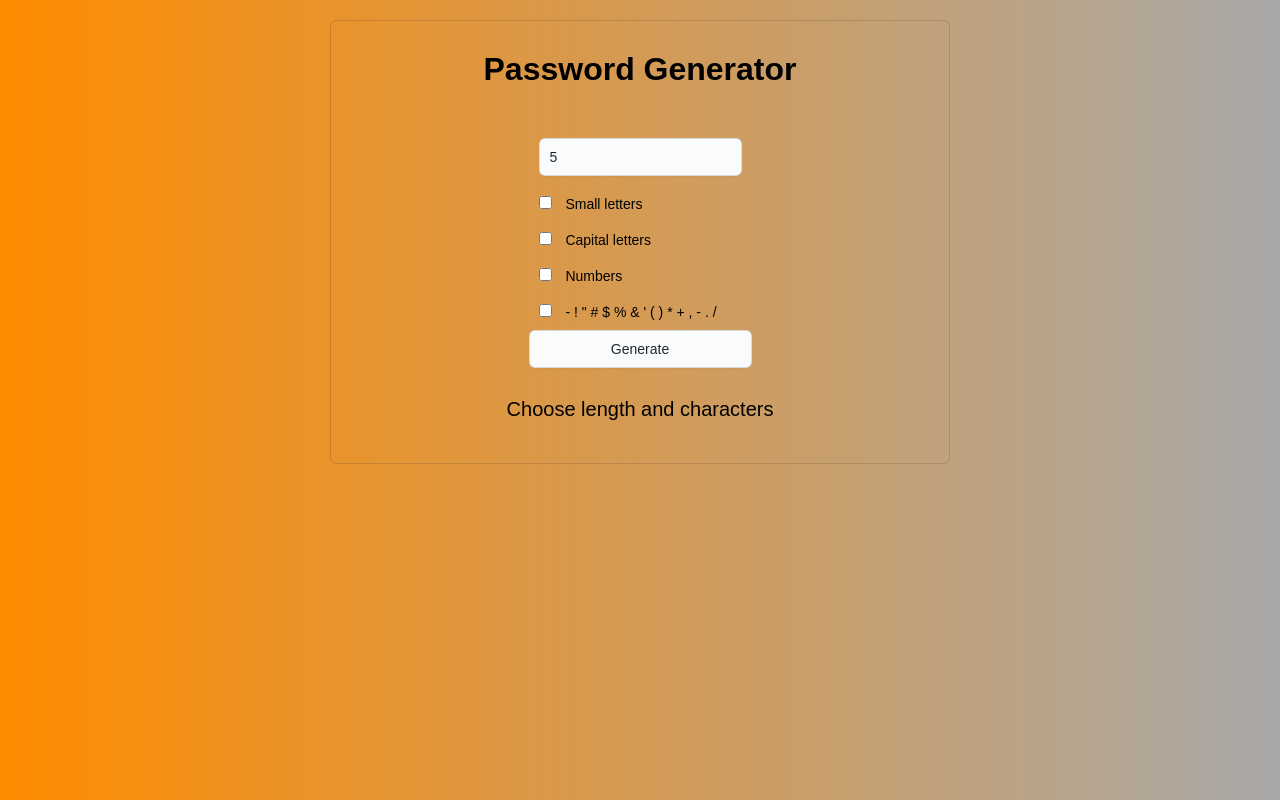
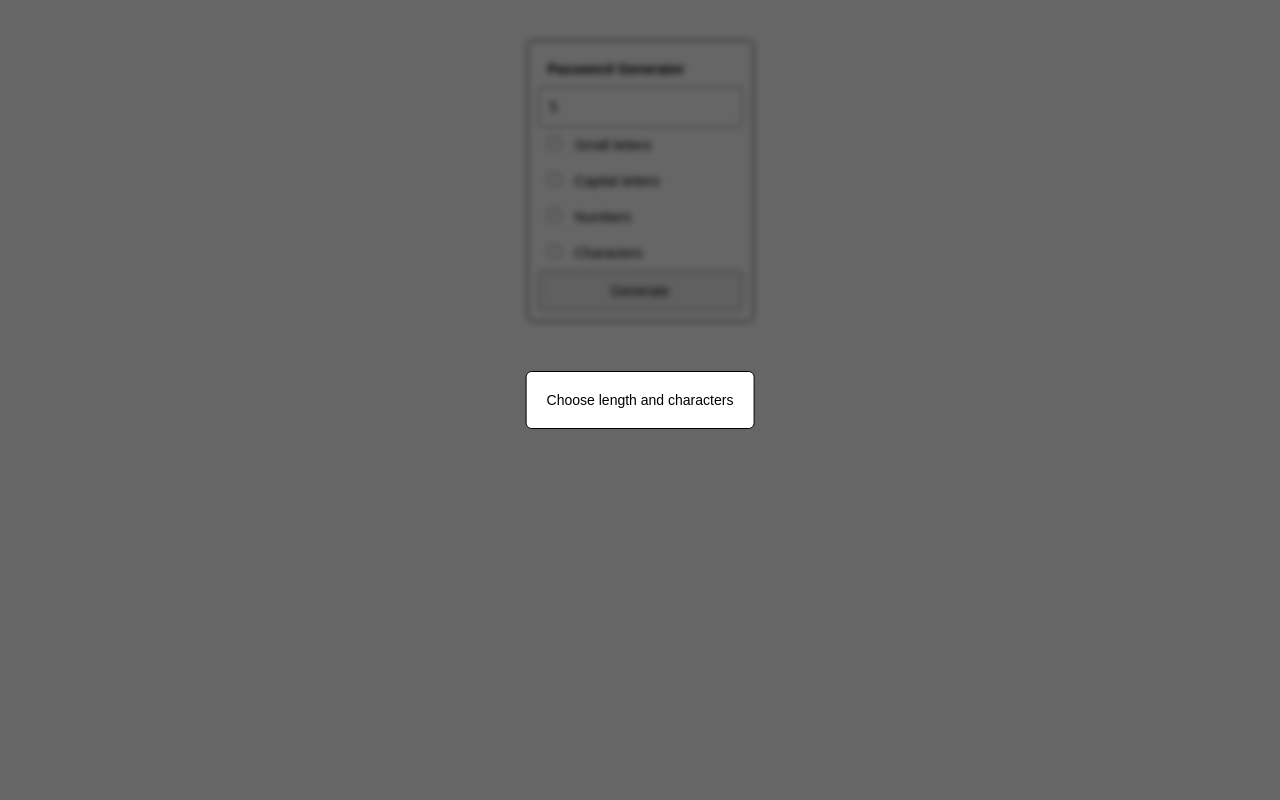
Before and after one commit to TomekTopolewski/Password-Generator, a plain HTML site: page index.html in a window 1280 px wide. Both pictures are taken after typing "5" into the empty fields and a click on the button "Generate". Drawn offline with Linux system fonts and the light colour scheme; a web font is replaced by a local one.

Commit message:
Added window

```diff
--- a/index.html
+++ b/index.html
@@ -1,3 +1,4 @@
+<!-- - ! " # $ % & ' ( ) * + , - . / -->
 <!DOCTYPE html>
 <html lang="en">
   <head>
@@ -6,42 +7,33 @@
     <meta http-equiv="X-UA-Compatible" content="ie=edge" />
     <link rel="stylesheet" href="style.css"
   </head>
-
   <body>
-    <section class="out">
-      <header>
+    <header></header>
+    <main>
       <h1>Password Generator</h1>
-      </header>
-      <main>
-        <section class="menu">
-          <section class="menu-one">
-            <input type="number" class="password-length" placeholder="length" />
-          </section>
-          <section class="menu-two">
+      <input type="number" class="length" placeholder="length" />
+      <div>
         <input type="checkbox" id="small-letters" />
         <label for="small-letters">Small letters</label>
-          </section>
-          <section class="menu-three">
+      </div>
+      <div>
         <input type="checkbox" id="capital-letters" />
         <label for="capital-letters">Capital letters</label>
-          </section>
-          <section class="menu-four">
+      </div>
+      <div>
         <input type="checkbox" id="numbers" />
         <label for="numbers">Numbers</label>
-          </section>
-          <section class="menu-five">
-            <input type="checkbox" id="character-set-one" />
-            <label for="character-set-one"
-              >- ! " # $ % & ' ( ) * + , - . /</label
-            >
-          </section>
+      </div>
+      <div>
+        <input type="checkbox" id="characters" />
+        <label for="characters">Characters</label>
+      </div>
       <button class="btn">Generate</button>
-        </section>
-        <section>
-          <div class="password"></div>
-        </section>
     </main>
-    </section>
+    <div class="window hidden">
+      <p class="password"></p>
+    </div>
+    <div class="overlay hidden"></div>
     <script src="script.js"></script>
   </body>
 </html>
--- a/script.js
+++ b/script.js
@@ -26,7 +26,7 @@ const smallLetters = [97, 122];
 
 const userInput = [];
 
-document.querySelector(".menu-two").addEventListener("change", () => {
+document.getElementById("small-letters").addEventListener("change", () => {
   if (userInput.includes(smallLetters)) {
     const index = userInput.indexOf(smallLetters);
     userInput.splice(index, 1);
@@ -35,7 +35,7 @@ document.querySelector(".menu-two").addEventListener("change", () => {
   }
 });
 
-document.querySelector(".menu-three").addEventListener("change", () => {
+document.getElementById("capital-letters").addEventListener("change", () => {
   if (userInput.includes(capitalLetters)) {
     const index = userInput.indexOf(capitalLetters);
     userInput.splice(index, 1);
@@ -44,7 +44,7 @@ document.querySelector(".menu-three").addEventListener("change", () => {
   }
 });
 
-document.querySelector(".menu-four").addEventListener("change", () => {
+document.getElementById("numbers").addEventListener("change", () => {
   if (userInput.includes(numbers)) {
     const index = userInput.indexOf(numbers);
     userInput.splice(index, 1);
@@ -53,7 +53,7 @@ document.querySelector(".menu-four").addEventListener("change", () => {
   }
 });
 
-document.querySelector(".menu-five").addEventListener("change", () => {
+document.getElementById("characters").addEventListener("change", () => {
   if (userInput.includes(characters)) {
     const index = userInput.indexOf(characters);
     userInput.splice(index, 1);
@@ -63,14 +63,18 @@ document.querySelector(".menu-five").addEventListener("change", () => {
 });
 
 document.querySelector(".btn").addEventListener("click", () => {
-  const length = document.querySelector(".password-length").value;
+  const length = document.querySelector(".length").value;
   if (length && userInput.length > 0) {
     document.querySelector(".password").textContent = passwordGeneratorV2(
       length,
       userInput
     );
+    document.querySelector(".window").classList.remove("hidden");
+    document.querySelector(".overlay").classList.remove("hidden");
   } else {
     document.querySelector(".password").textContent =
       "Choose length and characters";
+    document.querySelector(".window").classList.remove("hidden");
+    document.querySelector(".overlay").classList.remove("hidden");
   }
 });
--- a/style.css
+++ b/style.css
@@ -9,65 +9,45 @@
 }
 
 body {
-  background-image: linear-gradient(to right, darkorange, darkgray);
   display: flex;
   align-items: center;
   flex-direction: column;
   justify-content: space-around;
 }
 
-.out {
-  border: 1px solid rgba(27, 31, 35, 0.15);
-  border-radius: 6px;
-  width: 50%;
-  height: 50%;
-  display: flex;
-  align-items: center;
-  flex-direction: column;
-  justify-content: space-around;
-}
-
-.menu {
+main {
   display: flex;
   flex-direction: column;
   justify-content: space-around;
-}
-
-main {
-  display: flex;
-  align-items: center;
-  flex-direction: column;
-  justify-content: space-around;
-}
-
-h1 {
-  font-size: 32px;
-}
-
-.password {
-  font-size: 20px;
-  height: 45px;
+  border: 1px solid black;
+  border-radius: 6px;
 }
 
 .btn {
-  background-color: #fafbfc;
-  border: 1px solid rgba(27, 31, 35, 0.15);
-  border-radius: 6px;
-  box-shadow: rgba(27, 31, 35, 0.04) 0 1px 0,
-    rgba(255, 255, 255, 0.25) 0 1px 0 inset;
-  color: #24292e;
   cursor: pointer;
 }
 
-.btn:hover {
-  background-color: #f3f4f6;
+.window {
+  position: absolute;
+  top: 50%;
+  left: 50%;
+  transform: translate(-50%, -50%);
+  background-color: white;
+  border: 1px solid black;
+  border-radius: 6px;
+  z-index: 2;
 }
 
-.password-length {
-  background-color: #fafbfc;
-  border: 1px solid rgba(27, 31, 35, 0.15);
-  border-radius: 6px;
-  box-shadow: rgba(27, 31, 35, 0.04) 0 1px 0,
-    rgba(255, 255, 255, 0.25) 0 1px 0 inset;
-  color: #24292e;
+.hidden {
+  display: none;
 }
+
+.overlay {
+  position: absolute;
+  top: 0px;
+  left: 0px;
+  width: 100%;
+  height: 100%;
+  background-color: rgba(0, 0, 0, 0.6);
+  backdrop-filter: blur(3px);
+}
```
Lines whose indentation alone changed are shown as unchanged.
